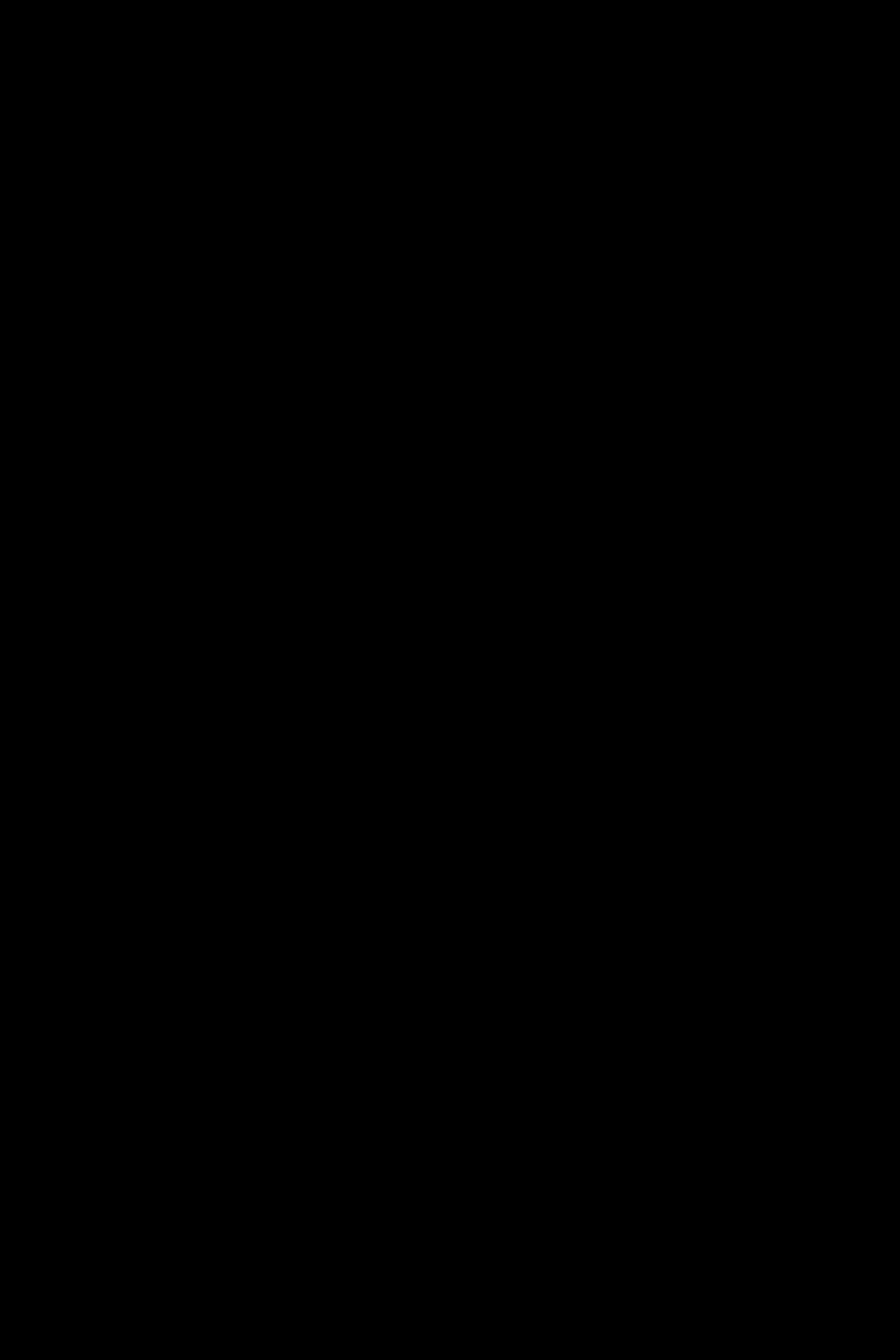
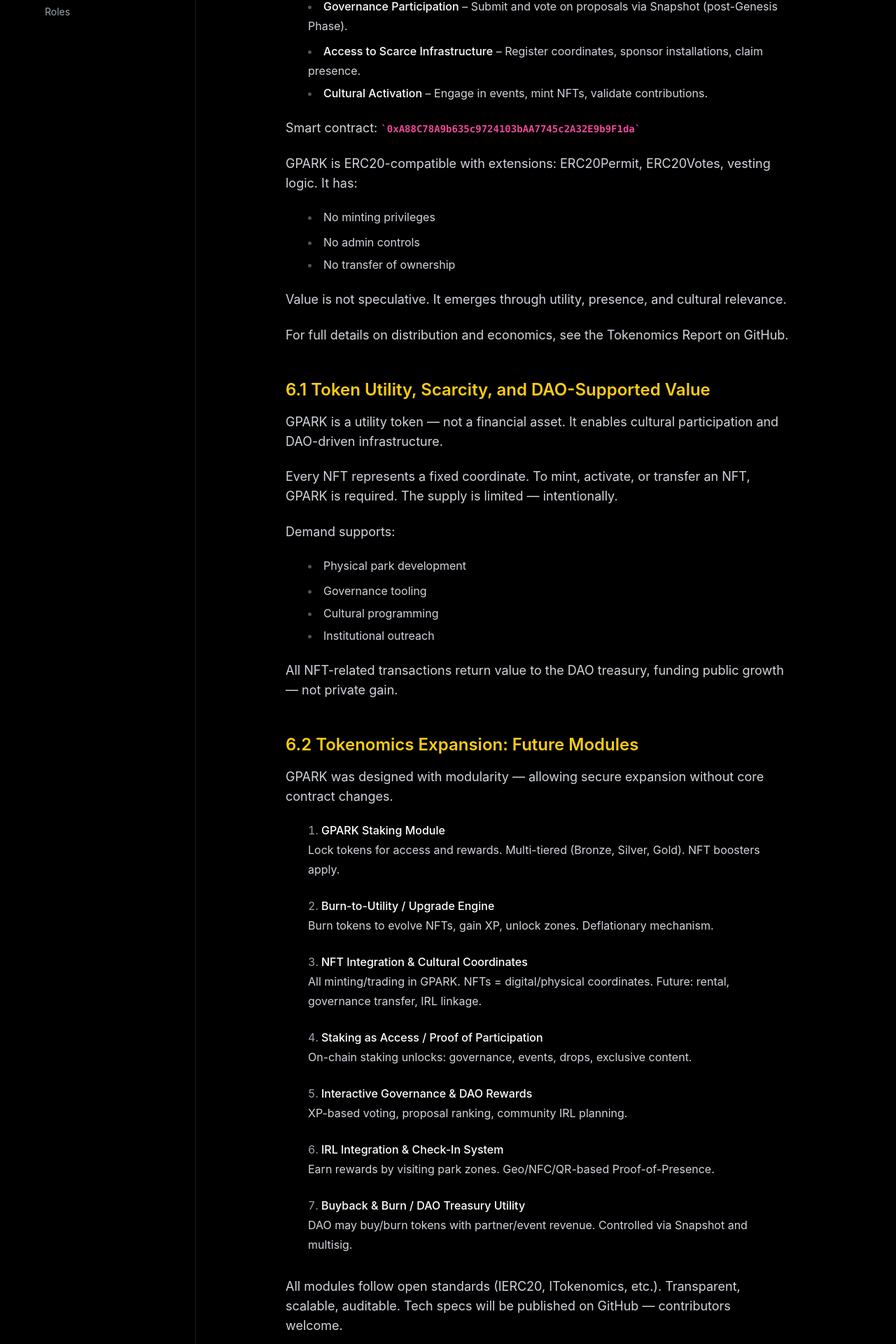
Before and after one commit to GPARKPRO/globalpark-site, a Next.js app: page /docs/white-paper/token in a window 1280 px wide. Before the commit this address had no page. Shown: the part 420-2340 px from the top of the page at 70% size. Before the commit the page ends 800 px from the top, so only its background shows below. Built offline with nearby package versions, Linux system fonts and the light colour scheme.

Commit message:
Create page.tsx

```diff
--- /dev/null
+++ b/app/docs/white-paper/token/page.tsx
@@ -0,0 +1,118 @@
+import { Metadata } from 'next';
+
+export const metadata: Metadata = {
+  title: 'GPARK Token | GlobalPark',
+  description: 'Understand the structure, role, and future of the GPARK token within the DAO ecosystem.',
+};
+
+export default function TokenPage() {
+  return (
+    <main className="max-w-3xl mx-auto px-6 py-16">
+      <h1 className="text-4xl font-bold text-white mb-6">6. The GPARK Token</h1>
+
+      <p className="text-gray-300 mb-4">
+        The <span className="text-yellow-400">GPARK token</span> is the native utility asset of the Global Park DAO ecosystem.
+        It is not a financial instrument, but a key to participation, coordination, and activation across both digital and physical dimensions.
+      </p>
+
+      <p className="text-gray-300 mb-4">
+        Issued through a fully deployed, immutable smart contract on Ethereum, GPARK serves three primary functions:
+      </p>
+
+      <ul className="text-gray-300 list-disc list-inside mb-4 space-y-1">
+        <li><span className="text-white font-medium">Governance Participation</span> – Submit and vote on proposals via Snapshot (post-Genesis Phase).</li>
+        <li><span className="text-white font-medium">Access to Scarce Infrastructure</span> – Register coordinates, sponsor installations, claim presence.</li>
+        <li><span className="text-white font-medium">Cultural Activation</span> – Engage in events, mint NFTs, validate contributions.</li>
+      </ul>
+
+      <p className="text-gray-300 mb-4">
+        Smart contract: <code className="text-sm text-pink-500">0xA88C78A9b635c9724103bAA7745c2A32E9b9F1da</code>
+      </p>
+
+      <p className="text-gray-300 mb-4">
+        GPARK is ERC20-compatible with extensions: ERC20Permit, ERC20Votes, vesting logic. It has:
+      </p>
+
+      <ul className="text-gray-300 list-disc list-inside mb-4 space-y-1">
+        <li>No minting privileges</li>
+        <li>No admin controls</li>
+        <li>No transfer of ownership</li>
+      </ul>
+
+      <p className="text-gray-300 mb-4">
+        Value is not speculative. It emerges through utility, presence, and cultural relevance.
+      </p>
+
+      <p className="text-gray-300 mb-8">
+        For full details on distribution and economics, see the Tokenomics Report on GitHub.
+      </p>
+
+      <h2 className="text-2xl text-yellow-400 font-semibold mb-4">6.1 Token Utility, Scarcity, and DAO-Supported Value</h2>
+
+      <p className="text-gray-300 mb-4">
+        GPARK is a utility token — not a financial asset. It enables cultural participation and DAO-driven infrastructure.
+      </p>
+
+      <p className="text-gray-300 mb-4">
+        Every NFT represents a fixed coordinate. To mint, activate, or transfer an NFT, GPARK is required. The supply is limited — intentionally.
+      </p>
+
+      <p className="text-gray-300 mb-4">
+        Demand supports:
+      </p>
+
+      <ul className="text-gray-300 list-disc list-inside mb-4 space-y-1">
+        <li>Physical park development</li>
+        <li>Governance tooling</li>
+        <li>Cultural programming</li>
+        <li>Institutional outreach</li>
+      </ul>
+
+      <p className="text-gray-300 mb-4">
+        All NFT-related transactions return value to the DAO treasury, funding public growth — not private gain.
+      </p>
+
+      <h2 className="text-2xl text-yellow-400 font-semibold mb-4">6.2 Tokenomics Expansion: Future Modules</h2>
+
+      <p className="text-gray-300 mb-4">
+        GPARK was designed with modularity — allowing secure expansion without core contract changes.
+      </p>
+
+      <ol className="text-gray-300 list-decimal list-inside space-y-6 mb-8">
+        <li>
+          <span className="text-white font-medium">GPARK Staking Module</span><br />
+          Lock tokens for access and rewards. Multi-tiered (Bronze, Silver, Gold). NFT boosters apply.
+        </li>
+        <li>
+          <span className="text-white font-medium">Burn-to-Utility / Upgrade Engine</span><br />
+          Burn tokens to evolve NFTs, gain XP, unlock zones. Deflationary mechanism.
+        </li>
+        <li>
+          <span className="text-white font-medium">NFT Integration & Cultural Coordinates</span><br />
+          All minting/trading in GPARK. NFTs = digital/physical coordinates. Future: rental, governance transfer, IRL linkage.
+        </li>
+        <li>
+          <span className="text-white font-medium">Staking as Access / Proof of Participation</span><br />
+          On-chain staking unlocks: governance, events, drops, exclusive content.
+        </li>
+        <li>
+          <span className="text-white font-medium">Interactive Governance & DAO Rewards</span><br />
+          XP-based voting, proposal ranking, community IRL planning.
+        </li>
+        <li>
+          <span className="text-white font-medium">IRL Integration & Check-In System</span><br />
+          Earn rewards by visiting park zones. Geo/NFC/QR-based Proof-of-Presence.
+        </li>
+        <li>
+          <span className="text-white font-medium">Buyback & Burn / DAO Treasury Utility</span><br />
+          DAO may buy/burn tokens with partner/event revenue. Controlled via Snapshot and multisig.
+        </li>
+      </ol>
+
+      <p className="text-gray-300">
+        All modules follow open standards (IERC20, ITokenomics, etc.). Transparent, scalable, auditable.
+        Tech specs will be published on GitHub — contributors welcome.
+      </p>
+    </main>
+  );
+}
```
